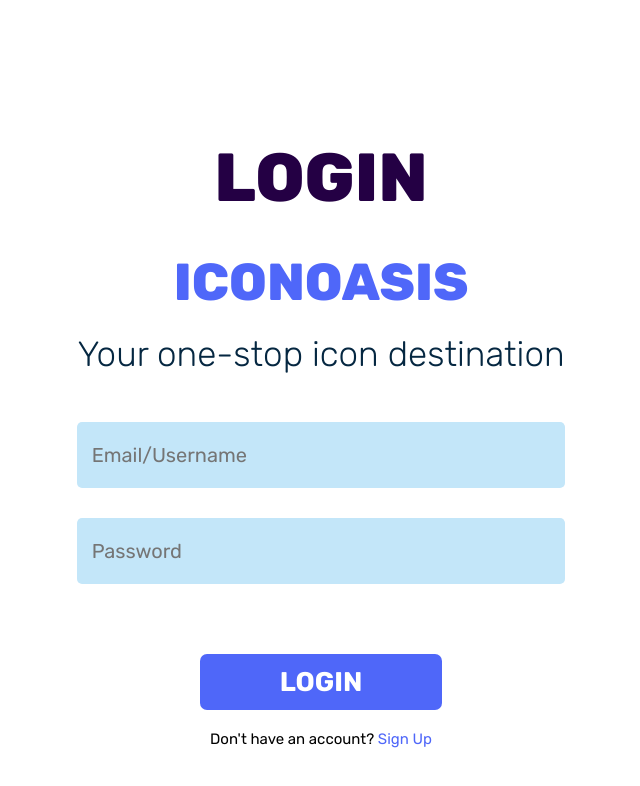
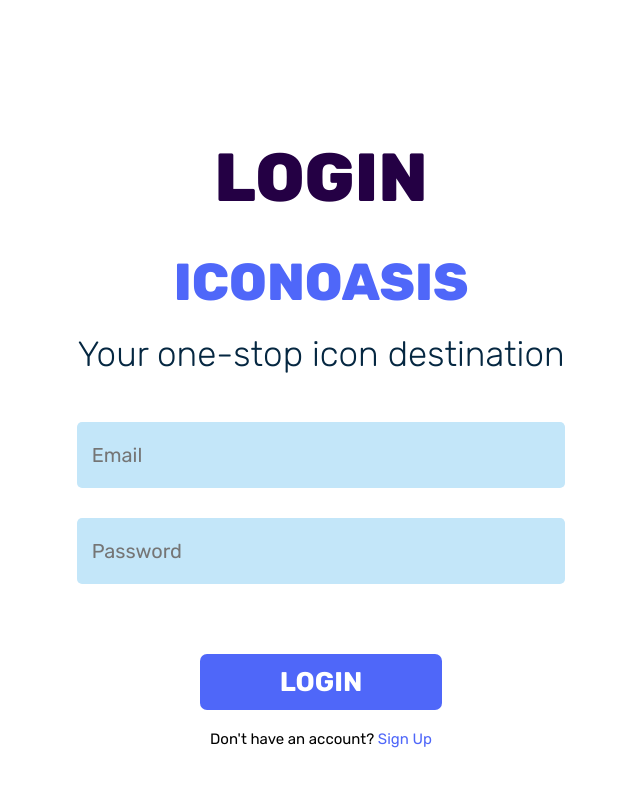
Before and after one commit to Akin125/iconoasis, a React (Create React App) app: page / in a window 1280 px wide. Shown: the top 786 px of the page, without its empty margins (319-959 px from the left). Built offline with nearby package versions, Linux system fonts and the light colour scheme.

Commit message:
done with login

```diff
--- a/src/App.js
+++ b/src/App.js
@@ -1,5 +1,5 @@
 import React from "react";
-import { BrowserRouter as Router, Route, Routes } from "react-router-dom";
+import { HashRouter as Router, Route, Routes } from "react-router-dom";
 
 import Home from "./component/Home";
 import SignUp from "./component/SignUp/SignUp";
--- a/src/component/Login/Login.js
+++ b/src/component/Login/Login.js
@@ -23,7 +23,7 @@ function Login() {
                 const token = response.data.token;
                 localStorage.setItem("token", token);
                 // Navigate to the home page after successful login
-                navigate("/");
+                navigate("/home");
                 console.log(localStorage.getItem("token"))
             } else {
                 setErrorMessage("Invalid credentials. Please try again.");
@@ -44,8 +44,8 @@ function Login() {
 
                 <form onSubmit={handleSubmit}>
                     <input
-                        type="text"
-                        placeholder="Email/Username"
+                        type="email"
+                        placeholder="Email"
                         required={true}
                         value={email}
                         onChange={(event) => setEmail(event.target.value)}
```
